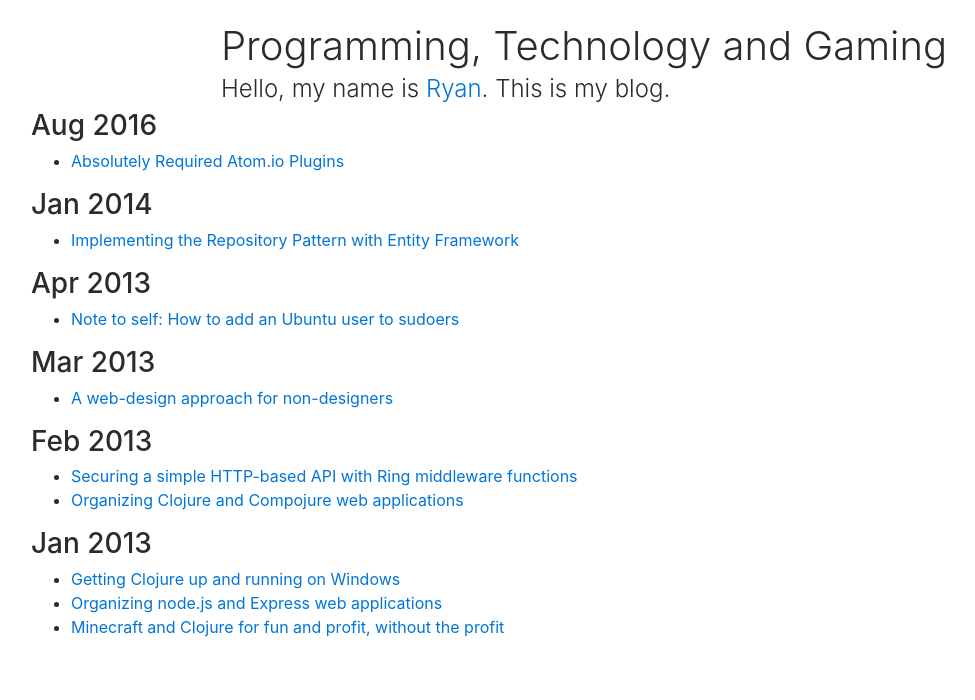
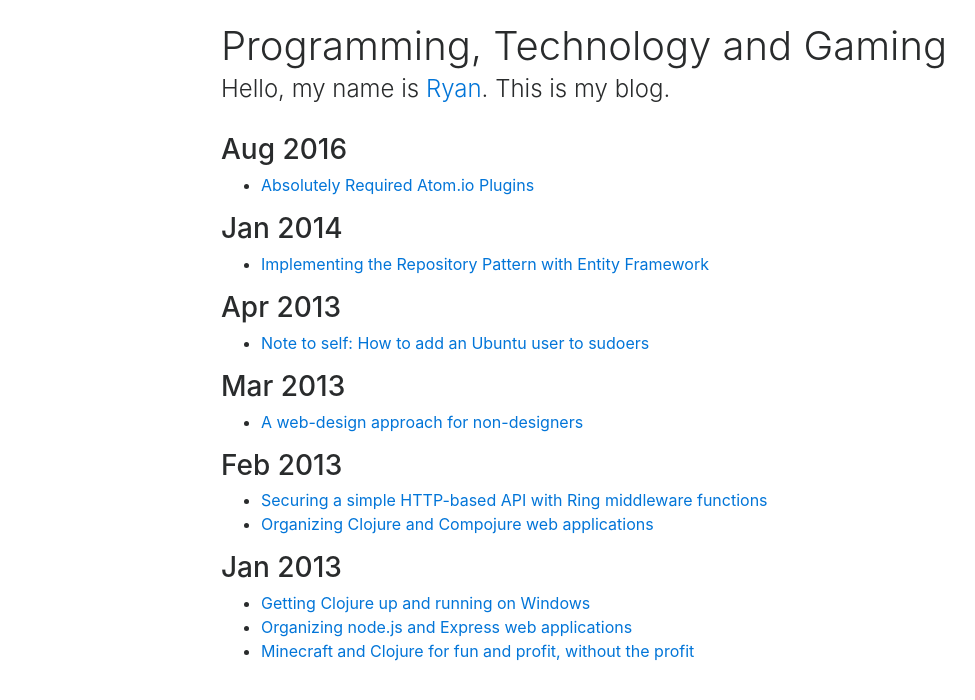
Before and after one commit to ryancole/ryancole.github.com, a Jekyll site: the page built from index.html, in a window 1280 px wide. Shown: the top 700 px of the page, without its empty margins (54-1029 px from the left). Built offline with Jekyll 4.4.1, drawn with Linux system fonts in a browser that asks for light colours.

Commit message:
Update index.html

```diff
--- a/index.html
+++ b/index.html
@@ -3,6 +3,10 @@ layout: default
 title: Programming, Technology and Gaming
 description: rycole.com is a blog about programming, technology and gaming.
 ---
+
+<div class="row">
+  <div class="col-8 offset-2 mt-4">
+
     {% for post in site.posts %}
 
       {% capture currentyear %}{{ post.date | date: "%b %Y" }}{% endcapture %}
@@ -23,3 +27,6 @@ description: rycole.com is a blog about programming, technology and gaming.
       <li><a href="{{ post.url }}">{{ post.title }}</a></li>
 
     {% endfor %}
+
+  </div>
+</div>
```
Lines whose indentation alone changed are shown as unchanged.
